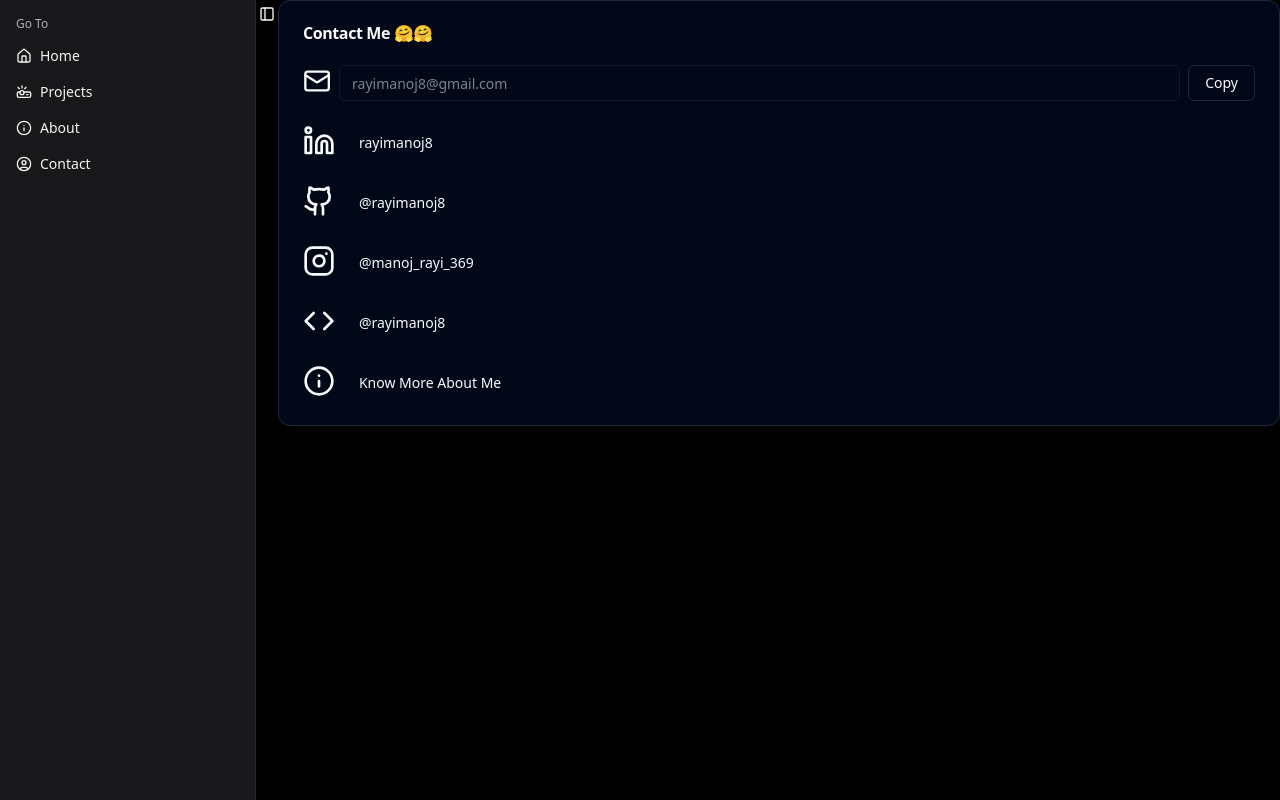
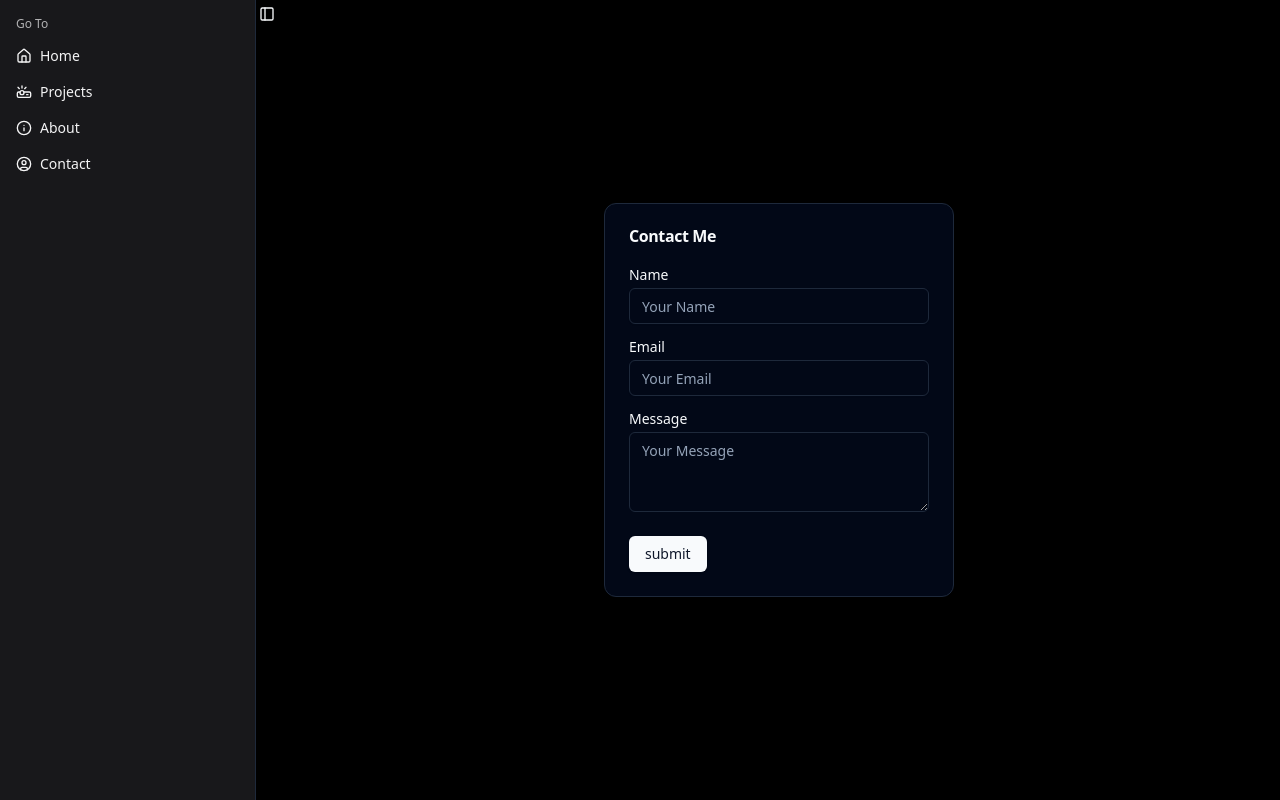
Before and after one commit to rayimanoj8/manoj-portfolio, a React (Vite) app: page /manoj-portfolio/contact in a window 1280 px wide. Built offline with nearby package versions, Linux system fonts and the light colour scheme.

Commit message:
added a contact me page

```diff
--- a/src/components/Contact/Contact.jsx
+++ /dev/null
@@ -1,111 +0,0 @@
-import {Card, CardContent, CardHeader, CardTitle} from "@/components/ui/card.jsx";
-import {Input} from "@/components/ui/input.jsx";
-import {Button} from "@/components/ui/button.jsx";
-import {Github, Mail, Code, Instagram, Info} from 'lucide-react';
-import { Linkedin } from 'lucide-react';
-import {Link} from "react-router";
-import { useToast } from "@/hooks/use-toast.js";
-import {Toaster} from "@/components/ui/toaster.jsx";
-
-export default function Contact() {
-    const {toast} = useToast();
-    const handleClick = () => {
-        if (navigator.clipboard && navigator.clipboard.writeText) {
-            navigator.clipboard
-                .writeText('rayimanoj8@gmail.com')
-                .then(() => {})
-                .catch((err) => {
-                    console.error("Failed to copy: ", err);
-                });
-                toast({
-                    description: "Email Copied to Your ClipBoard",
-                });
-        } else {
-            // Fallback for unsupported browsers
-            const textArea = document.createElement("textarea");
-            textArea.value = "rayimanoj8@gmail.com";
-            textArea.style.position = "fixed"; // Prevent scrolling
-            textArea.style.opacity = "0";
-            document.body.appendChild(textArea);
-            textArea.focus();
-            textArea.select();
-            try {
-                document.execCommand("copy");
-                toast({
-                    description: "Email Copied to Your ClipBoard",
-                });
-            } catch (err) {
-                toast({
-                    description: "Error Copying",
-                    variant: "destructive",
-                });
-            }
-            document.body.removeChild(textArea);
-        }
-    };
-    return <>
-        <Card>
-            <CardHeader>
-                <CardTitle>Contact Me 🤗🤗</CardTitle>
-            </CardHeader>
-            <CardContent>
-                <div className='flex gap-2'>
-                    <Mail className={`size-8`}/>
-                    <Input disabled value={'rayimanoj8@gmail.com'} className='select-none'/>
-                    <Button variant='outline' onClick={handleClick}>Copy</Button>
-                </div>
-            </CardContent>
-            <CardContent>
-                <div className='flex gap-2'>
-                    <Linkedin className={`size-8`}/>
-                    <Button variant='link'>
-                        <Link to={'https://www.linkedin.com/in/rayimanoj8/'} target={'_blank'}>
-                            rayimanoj8
-                        </Link>
-                    </Button>
-                </div>
-            </CardContent>
-            <CardContent>
-                <div className='flex gap-2'>
-                    <Github className={`size-8`}/>
-                    <Button variant='link'>
-                        <Link to={'https://github.com/rayimanoj8'} target={'_blank'}>
-                            @rayimanoj8
-                        </Link>
-                    </Button>
-                </div>
-            </CardContent>
-            <CardContent>
-                <div className='flex gap-2'>
-                    <Instagram className={`size-8`}/>
-                    <Button variant='link'>
-                        <Link to='https://www.instagram.com/manoj_rayi_369/' target={'_blank'}>
-                            @manoj_rayi_369
-                        </Link>
-                    </Button>
-                </div>
-            </CardContent>
-            <CardContent>
-                <div className='flex gap-2'>
-                    <Code className={`size-8`}/>
-                    <Button variant='link'>
-                        <Link to={'https://leetcode.com/u/manoj_rayi_369/'} target={'_blank'}>
-                            @rayimanoj8
-                        </Link>
-                    </Button>
-                </div>
-            </CardContent>
-            <CardContent>
-                <div className='flex gap-2'>
-                    <Info className={`size-8`}/>
-                    <Button variant='link'>
-                        <Link to='/manoj-portfolio/about'>
-                            Know More About Me
-                        </Link>
-                    </Button>
-                </div>
-            </CardContent>
-        </Card>
-        <Toaster />
-    </>
-}
--- /dev/null
+++ b/src/components/Contact/ContactMe.jsx
@@ -0,0 +1,48 @@
+import { Button } from "@/components/ui/button"
+import {
+    Card,
+    CardContent,
+    CardDescription,
+    CardFooter,
+    CardHeader,
+    CardTitle,
+} from "@/components/ui/card"
+import { Input } from "@/components/ui/input"
+import { Label } from "@/components/ui/label"
+import {Textarea} from "@/components/ui/textarea.jsx";
+
+export default function ContactMe() {
+    return (
+        <div className='h-full flex flex-col justify-center'>
+            <Card className="w-[350px] mx-auto">
+                <CardHeader>
+                    <CardTitle>Contact Me</CardTitle>
+                </CardHeader>
+                <form action="https://api.web3forms.com/submit" method="POST">
+                <CardContent>
+                        <input type="hidden" name="access_key" value="99cf474f-d5e1-407b-8125-4b4be7397869"/>
+                        <div className="grid w-full items-center gap-4">
+                            <div className="flex flex-col space-y-1.5">
+                                <Label htmlFor="name">Name</Label>
+                                <Input id="name" name='name' placeholder="Your Name"/>
+                            </div>
+                            <div className="flex flex-col space-y-1.5">
+                                <Label htmlFor="email">Email</Label>
+                                <Input id="email" name='email' placeholder="Your Email"/>
+                            </div>
+                            <div className="flex flex-col space-y-1.5">
+                                <Label htmlFor="message">Message</Label>
+                                <Textarea id='message' name='message' placeholder="Your Message"/>
+                            </div>
+                        </div>
+                </CardContent>
+                <CardFooter className="flex justify-between">
+                    <Button type='submit'>
+                        <input type='submit' value='submit'/>
+                    </Button>
+                </CardFooter>
+                </form>
+            </Card>
+        </div>
+    )
+}
--- a/src/components/Home.jsx
+++ b/src/components/Home.jsx
@@ -1,9 +1,8 @@
-import {arr} from './'
+import {arr , Github, FileUser, Linkedin, Mail, Code, Instagram, Info} from './'
 import {Button} from "@/components/ui/button.jsx";
 import {Link} from "react-router";
 import { ExternalLink } from 'lucide-react';
 import {Tooltip, TooltipContent, TooltipProvider, TooltipTrigger} from "@/components/ui/tooltip.jsx";
-import { FileUser } from 'lucide-react';
 
 export default function Home() {
     return <>
@@ -19,7 +18,39 @@ export default function Home() {
                 <br/>
                 Aspiring Full Stack Web <b>Developer</b>
             </p>
-            <div className='border w-full rounded flex flex-wrap px-4 py-2 justify-evenly gap-2'>
+            <ul className='flex justify-around lg:justify-center lg:gap-5 mt-5'>
+                <li>
+                    <a href='https://github.com/rayimanoj8'>
+                        <Github className='hover:scale-105 size-10'/>
+                    </a>
+                </li>
+                <li>
+                    <a href='https://drive.google.com/file/d/18exKNBmsy4a_IFRC12xdQrKMr00ysOUl/view'>
+                        <FileUser className='hover:scale-105 size-10'/>
+                    </a>
+                </li>
+                <li>
+                    <a href='https://www.linkedin.com/in/rayimanoj8/'>
+                        <Linkedin className='hover:scale-105 size-10'/>
+                    </a>
+                </li>
+                <li>
+                    <a href='https://leetcode.com/u/manoj_rayi_369/'>
+                        <Code className='hover:scale-105 size-10'/>
+                    </a>
+                </li>
+                <li>
+                    <a href='https://www.instagram.com/manoj_rayi_369/'>
+                        <Instagram className='hover:scale-105 size-10'/>
+                    </a>
+                </li>
+            </ul>
+            <Button variant='link'>
+                <Link to='/manoj-portfolio/about'>
+                    Know More About Me <ExternalLink className={'inline ml-2 hover:scale-105'}/>
+                </Link>
+            </Button>
+            <div className='w-full rounded flex flex-wrap px-4 py-2 justify-evenly gap-2'>
                 {
                     arr.map((item, index) => (
                         <TooltipProvider key={index}>
@@ -39,17 +70,6 @@ export default function Home() {
                     ))
                 }
             </div>
-            <Button variant='link'>
-                <Link to='/manoj-portfolio/about'>
-                    Know More About Me <ExternalLink className={'inline ml-2 hover:scale-105'}/>
-                </Link>
-            </Button>
-
-            <Button variant='link'>
-                <Link to='https://drive.google.com/file/d/18exKNBmsy4a_IFRC12xdQrKMr00ysOUl/view' target='_blank'>
-                    <FileUser className='inline'/> Get My Latest Resume Here
-                </Link>
-            </Button>
         </div>
     </>
 }
--- a/src/components/index.js
+++ b/src/components/index.js
@@ -9,8 +9,9 @@ import servicenow from '@/images/skills/servicenow.png';
 import flask from '@/images/skills/flask.png';
 import django from '@/images/skills/django.png';
 import spring from '@/images/skills/springboot.png'
+import {Github, FileUser, Linkedin, Mail, Code, Instagram, Info} from 'lucide-react';
 
-export const arr = [
+const arr = [
     {
         img:html
         ,tooltip:"html"
@@ -56,3 +57,6 @@ export const arr = [
         ,tooltip:"django"
     }
 ];
+
+
+export {arr, Github, FileUser, Linkedin, Mail, Code, Instagram, Info}
--- /dev/null
+++ b/src/components/ui/textarea.jsx
@@ -0,0 +1,18 @@
+import * as React from "react"
+
+import { cn } from "@/lib/utils"
+
+const Textarea = React.forwardRef(({ className, ...props }, ref) => {
+  return (
+    (<textarea
+      className={cn(
+        "flex min-h-[80px] w-full rounded-md border border-input bg-background px-3 py-2 text-base ring-offset-background placeholder:text-muted-foreground focus-visible:outline-none focus-visible:ring-2 focus-visible:ring-ring focus-visible:ring-offset-2 disabled:cursor-not-allowed disabled:opacity-50 md:text-sm",
+        className
+      )}
+      ref={ref}
+      {...props} />)
+  );
+})
+Textarea.displayName = "Textarea"
+
+export { Textarea }
--- a/src/main.jsx
+++ b/src/main.jsx
@@ -6,7 +6,7 @@ import {BrowserRouter, Route, Routes} from "react-router";
 import Projects from "@/components/Projects/Projects.jsx";
 import Home from "@/components/Home.jsx";
 import About from "@/components/About/About.jsx";
-import Contact from "@/components/Contact/Contact.jsx";
+import ContactMe from "@/components/Contact/ContactMe.jsx";
 createRoot(document.getElementById('root')).render(
   <StrictMode>
     <BrowserRouter>
@@ -15,7 +15,7 @@ createRoot(document.getElementById('root')).render(
                 <Route path="" element={<Home />} />
                 <Route path="projects" element={<Projects />} />
                 <Route path="about" element={<About />} />
-                <Route path="contact" element={<Contact />} />
+                <Route path="contact" element={<ContactMe />} />
             </Route>
         </Routes>
     </BrowserRouter>
```
Also changed, not shown: temp.txt (added), 1 other file (tests, documents, lock files or other folders).
